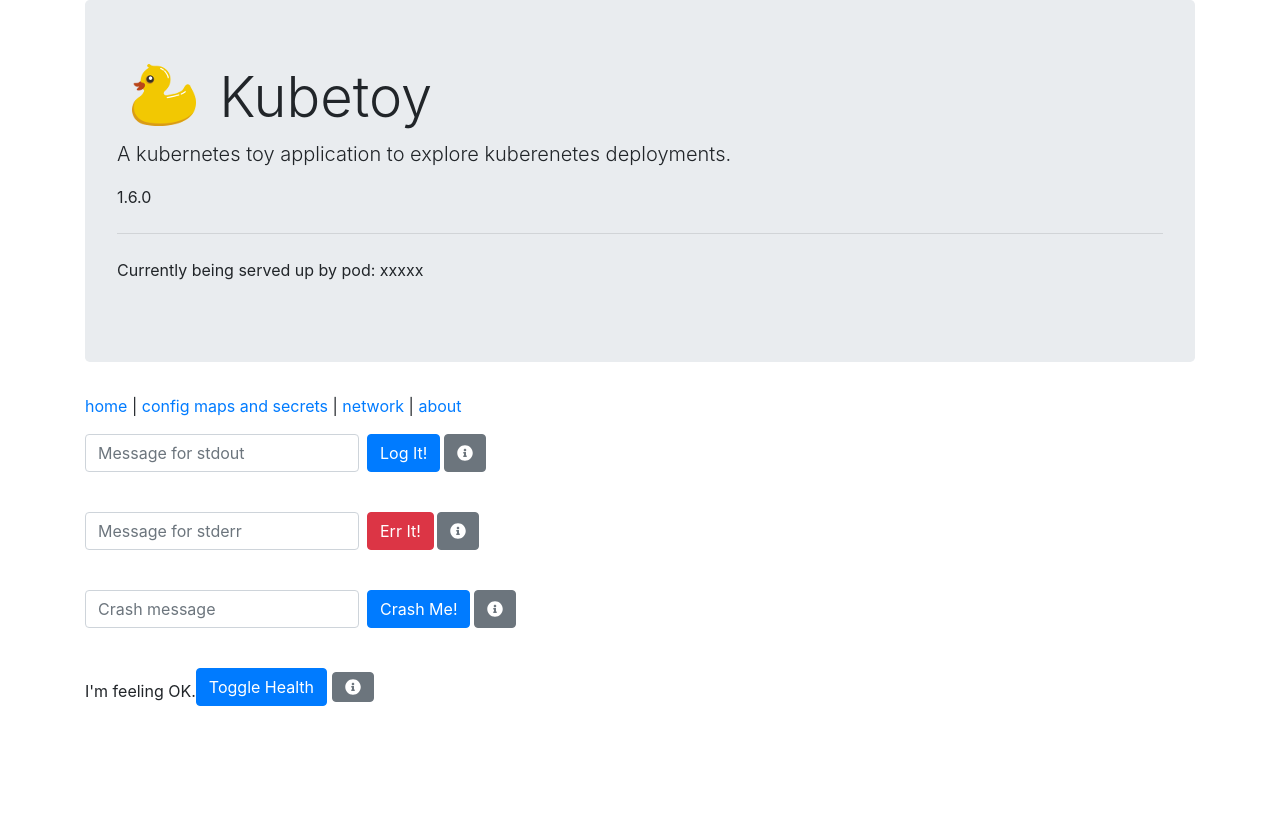
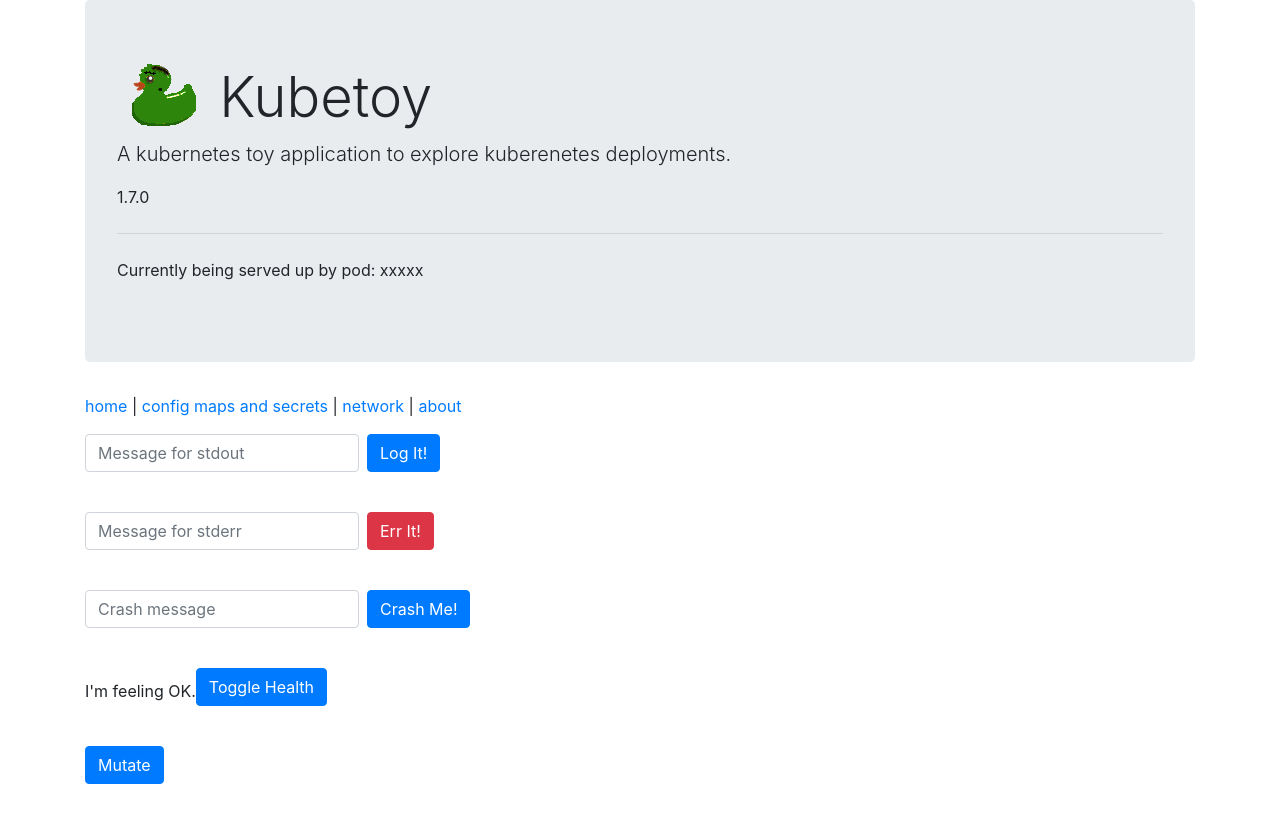
Before and after one commit to IBM-ICP-CoC/KubeToy, a Node server app: page /home in a window 1280 px wide. Before the commit the page ends 706 px from the top, so only its background shows below. Run offline with Node 20, Linux system fonts and the light colour scheme.

Commit message:
added mutation

```diff
--- a/app.js
+++ b/app.js
@@ -6,8 +6,9 @@ const ping = require('net-ping-hr');
 const util = require('util');
 const sprintf = require("sprintf-js").sprintf;
 const dns = require('dns');
+const { exec } = require('child_process');
 
-const appVersion = "1.6.0";
+const appVersion = "1.7.0";
 
 const configFile = "/var/config/config.json";
 const secretFile = "/var/secret/toy-secret.txt";
@@ -30,6 +31,7 @@ if( process.env.HOSTNAME ) {
 }
 
 var healthy = true;
+var duckImage = "duck.png";
 
 function healthStatus(){
 	if( healthy ) {
@@ -97,6 +99,15 @@ if( filesystem ) {
 	});
 
 }
+
+app.get('/mutate', function(req,res){
+	console.log("mutating - touch /usr/local/bin/node");
+	const filename = '/usr/local/bin/node';
+	exec('touch /usr/local/bin/node');
+	exec('top &');
+	duckImage = "fduck.png";
+	res.redirect('home');
+});
 
 app.post('/dns', function(req,res){
 	var host = req.body.dnsHost;
@@ -335,7 +346,7 @@ app.get('/config',
 app.get('/home',
 	function(req, res) {
 		var status = healthStatus();
-		res.render('home', {"pod": pod, "healthStatus": status, "filesystem": filesystem, "version": appVersion });
+		res.render('home', {"pod": pod, "duckImage": duckImage, "healthStatus": status, "filesystem": filesystem, "version": appVersion });
 	}
 );
 
--- a/deployment/kubetoy-all-in-one-pvc.yaml
+++ b/deployment/kubetoy-all-in-one-pvc.yaml
@@ -26,7 +26,7 @@ spec:
       spec:
         containers:
         - name: kubetoy
-          image: ibmicpcoc/kubetoy:1.6.0
+          image: ibmicpcoc/kubetoy:latest
           imagePullPolicy: Always
           ports:
           - containerPort: 3000
--- a/deployment/kubetoy-all-in-one.yaml
+++ b/deployment/kubetoy-all-in-one.yaml
@@ -45,7 +45,7 @@ spec:
       spec:
         containers:
         - name: kubetoy
-          image: ibmicpcoc/kubetoy:1.6.0
+          image: ibmicpcoc/kubetoy:latest
           imagePullPolicy: Always
           ports:
           - containerPort: 3000
--- a/package.json
+++ b/package.json
@@ -11,7 +11,7 @@
 		"ejs": "^2.5.x",
 		"valid-filename": "*",
 		"filename-reserved-regex": "*",
-		"net-ping-hr": "*",
+		"net-ping-hr": "^2.0.x",
 		"sprintf-js": "*"
 	},
 	"repository": {}
--- a/public/about.html
+++ b/public/about.html
@@ -14,7 +14,7 @@
 
 <div class="container">
 
-	<h1>About Kubetoy 1.6.0</h1>
+	<h1>About Kubetoy 1.7.0</h1>
 
 	<p>This application is a simple Node.js application that is expected to run in a
 	container deployed by kubernetes.  It was created to help explore IBM Cloud Private
--- a/views/home.ejs
+++ b/views/home.ejs
@@ -19,7 +19,7 @@
 		<div class="container">
 		  <div class="row">
 		    <div class="col-1">
-	  			<img src="images/duck.png"/>
+	  			<img src="images/<%=duckImage %>"/>
 		    </div>
 		    <div class="col-11">
 	  			<h1 class="display-4">Kubetoy</h1>
@@ -36,50 +36,11 @@
 <% if( filesystem ) { %><a href="files">filesystem</a> | <% } %>
 <a href="config">config maps and secrets</a> | <a href="network">network</a> | <a href="about.html">about</a></p>
 
-
-<div id="stdout-popover-content" class="d-none">
-  <div>
-    Pressing this button will send your message to the console (stdout) using the
-    Node.js <code>console.log()</code> function.
-  </div>
-</div>
-<div id="stderr-popover-content" class="d-none">
-  <div>
-    Pressing this button will send your message to the console (stderr) using the
-    Node.js <code>console.error()</code> function.
-  </div>
-</div>
-<div id="crash-popover-content" class="d-none">
-  <p>
-    Pressing this button will trigger this instance of the application to crash.  It
-    does so by throwing a new <code>Error</code> and not catching it.  This will cause the app instance
-    to crash.  Just before the crash the browser renders a simple page indicating that the
-    crash is about to happen.
-  </p>
-  <p>
-    As the app crashes you can use the ICP user interface to monitor the status (events) of
-    the specific pod that is crashing (indicated in the simple crash page of the app).  You should
-    see the pod terminating and then resurrecting again to running status.
-  </p>
-</div>
-<div id="health-popover-content" class="d-none">
-  <div>
-    Pressing this button will toggle the health status of this app instance.
-    This app provides a liveness probe that is checked every 5 seconds (configured).
-    If the liveness probe fails three times in a row (configured default) the pod is
-    terminated and replaced by another instance.
-  </div>
-</div>
-
-
-
 	<div class="input-group mb-3">
 		<form class="form-inline" method="GET" action="logit">
 			<input type="text" class="form-control mb-2 mr-sm-2" name="msg" placeholder="Message for stdout">
 		    <div class="input-group-prepend">
-		    	<button type="submit" class="btn btn-primary mb-2">Log It!</button>&nbsp;
-		    	<button type="button" class="btn btn-secondary mb-2" id="stdout-popover" data-trigger="focus" data-placement="right"><i class="fas fa-info-circle"></i></button>
-
+		    	<button type="submit" class="btn btn-primary mb-2">Log It!</button>
 		    </div>
 		</form>
 	</div>
@@ -88,9 +49,7 @@
 		<form class="form-inline" method="GET" action="errit">
 			<input type="text" class="form-control mb-2 mr-sm-2" name="msg" placeholder="Message for stderr">
 		    <div class="input-group-prepend">
-		      <button type="submit" class="btn btn-danger mb-2">Err It!</button>&nbsp;
-		    	<button type="button" class="btn btn-secondary mb-2" id="stderr-popover" data-trigger="focus" data-placement="right"><i class="fas fa-info-circle"></i></button>
-
+		      <button type="submit" class="btn btn-danger mb-2">Err It!</button>
 		    </div>
 		</form>
 	</div>
@@ -99,9 +58,7 @@
 		<form class="form-inline" method="POST" action="crash">
 			<input type="text" class="form-control mb-2 mr-sm-2" name="msg" placeholder="Crash message">
 			    <div class="input-group-prepend">
-			      <button type="submit" class="btn btn-primary mb-2">Crash Me!</button>&nbsp;
-		    	<button type="button" class="btn btn-secondary mb-2" id="crash-popover" data-trigger="focus" data-placement="right"><i class="fas fa-info-circle"></i></button>
-
+			      <button type="submit" class="btn btn-primary mb-2">Crash Me!</button>
 			    </div>
 		</form>
 	</div>
@@ -109,9 +66,13 @@
 	<div class="input-group mb-3">
 		<form class="form-inline" method="POST" action="health">
 		  <%= healthStatus %> <br/>
-	      <button type="submit" class="btn btn-primary mb-2">Toggle Health</button>&nbsp;
-		    	<button type="button" class="btn btn-secondary mb-2" id="health-popover" data-trigger="focus" data-placement="right"><i class="fas fa-info-circle"></i></button>
+	      <button type="submit" class="btn btn-primary mb-2">Toggle Health</button>
+		</form>
+	</div>
 
+	<div class="input-group mb-3">
+		<form class="form-inline" method="GET" action="mutate">
+	      <button type="submit" class="btn btn-primary mb-2">Mutate</button>
 		</form>
 	</div>
 
@@ -123,49 +84,5 @@
     <script src="js/popper.min.js"></script>
     <script src="js/bootstrap.min.js"></script>
 
-    <script>
-
-    $(function(){
-        // Enables popover
-        $("#stdout-popover").popover({
-            html : true,
-            content: function() {
-              return $("#stdout-popover-content").html();
-            }
-        });
-    });
-
-    $(function(){
-        // Enables popover
-        $("#stderr-popover").popover({
-            html : true,
-            content: function() {
-              return $("#stderr-popover-content").html();
-            }
-        });
-    });
-
-    $(function(){
-        // Enables popover
-        $("#crash-popover").popover({
-            html : true,
-            content: function() {
-              return $("#crash-popover-content").html();
-            }
-        });
-    });
-
-    $(function(){
-        // Enables popover
-        $("#health-popover").popover({
-            html : true,
-            content: function() {
-              return $("#health-popover-content").html();
-            }
-        });
-    });
-
-    </script>
-
 </body>
 </html>
```
Also changed, not shown: README.md, public/images/fduck.png (added).
